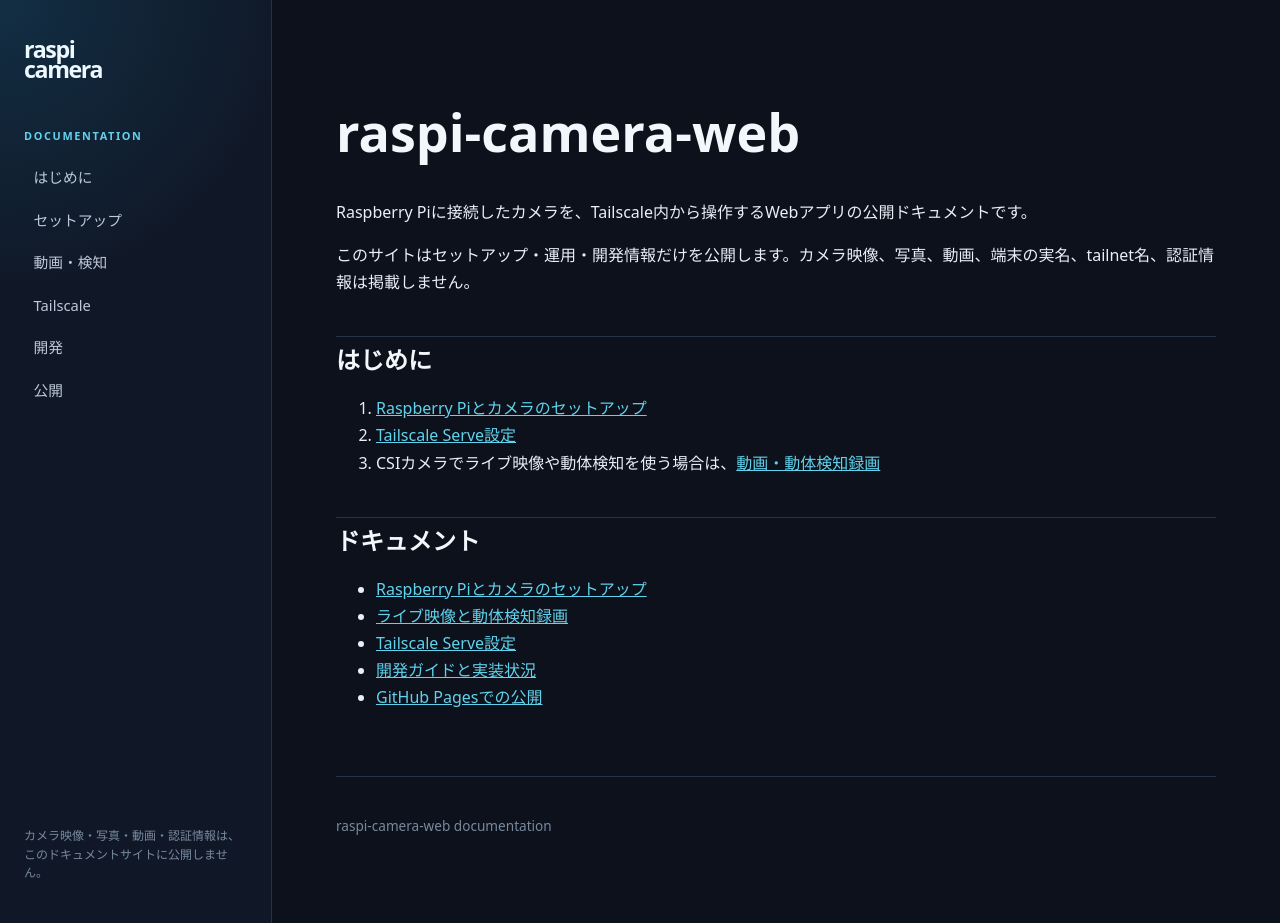
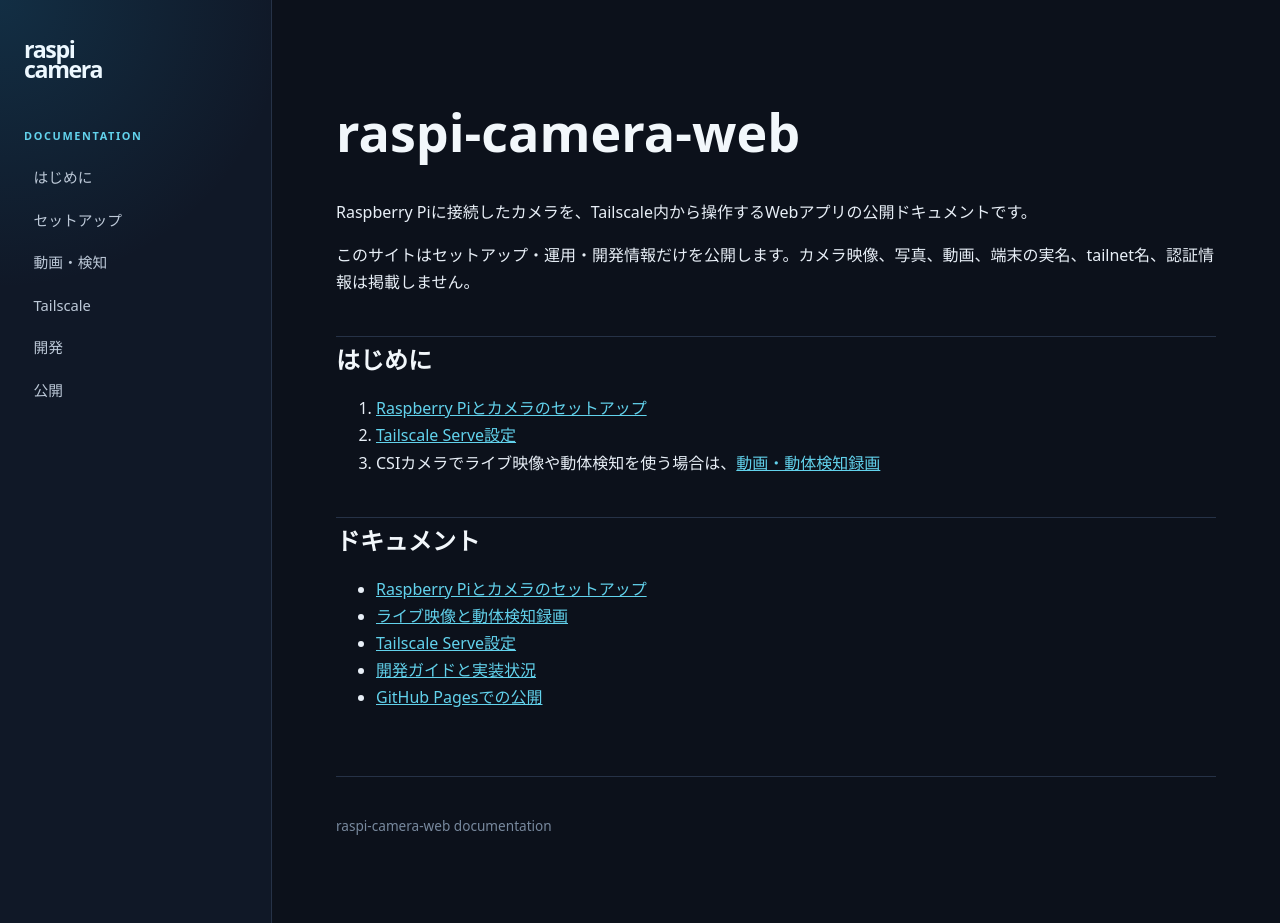
Before and after one commit to O-taxi/raspi-camera-web, a Jekyll site: the page built from docs/index.md, in a window 1280 px wide and 923 px high. Built offline with Jekyll 4.4.1, drawn with Linux system fonts in a browser that asks for light colours.

Commit message:
ドキュメント微修正

```diff
--- a/docs/_layouts/default.html
+++ b/docs/_layouts/default.html
@@ -20,7 +20,6 @@
           <a href="{{ '/development.html' | relative_url }}">開発</a>
           <a href="{{ '/github-pages.html' | relative_url }}">公開</a>
         </nav>
-        <p class="sidebar-note">カメラ映像・写真・動画・認証情報は、このドキュメントサイトに公開しません。</p>
       </aside>
       <main class="content">
         {{ content }}
```
Also changed, not shown: 1 other file.
